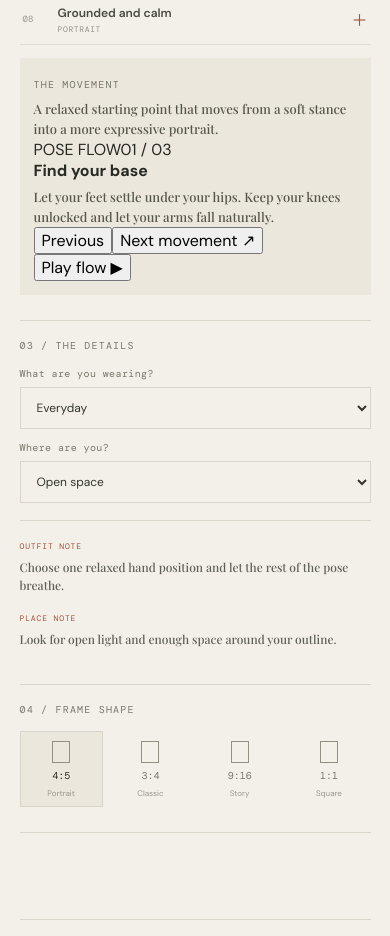
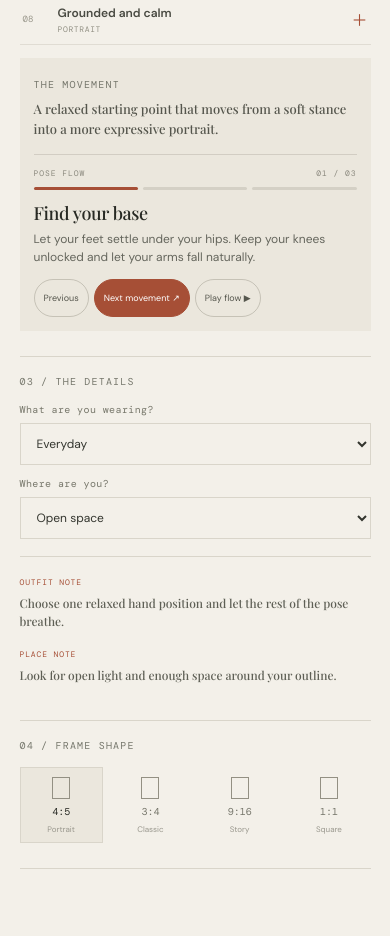
Before and after one commit to Shankar373/Pose-Coach, a React (Vite) app: page / in a window 390 px wide. Shown: the part 1860-2796 px from the top of the page. Built offline with nearby package versions, Linux system fonts and the light colour scheme; a web font is replaced by a local one.

Commit message:
Style animated pose flows and movement controls

```diff
--- a/src/styles.css
+++ b/src/styles.css
@@ -370,3 +370,117 @@
     stroke-dasharray: .01 8;
   }
 }
+
+
+/* Three-beat pose direction: calm controls, clear sequence hierarchy. */
+.reference-silhouette .guide-part {
+  transform-box: view-box;
+  transition: transform .82s cubic-bezier(.2,.72,.18,1), stroke .3s ease;
+  transform-origin: center;
+  will-change: transform;
+}
+.reference-silhouette .silhouette-body {
+  fill: rgba(255,255,255,.025) !important;
+  stroke: rgba(255,255,255,.96);
+  stroke-width: 3;
+  stroke-dasharray: .01 8.2;
+  stroke-linecap: round;
+  stroke-linejoin: round;
+}
+.camera-stage:not(.is-live) .reference-silhouette .silhouette-body {
+  fill: rgba(92,83,68,.018) !important;
+  stroke: rgba(92,83,68,.9);
+}
+.pose-sequence {
+  margin-top: 15px;
+  padding-top: 13px;
+  border-top: 1px solid rgba(120,115,101,.22);
+}
+.sequence-heading {
+  display: flex;
+  align-items: center;
+  justify-content: space-between;
+  color: #8a887d;
+  font: 8px var(--mono);
+  letter-spacing: .12em;
+}
+.sequence-progress {
+  display: grid;
+  grid-template-columns: repeat(3, 1fr);
+  gap: 5px;
+  margin: 9px 0 13px;
+}
+.sequence-progress span {
+  height: 3px;
+  border-radius: 2px;
+  background: rgba(121,116,103,.2);
+  transition: background .25s ease;
+}
+.sequence-progress span.complete,
+.sequence-progress span.current {
+  background: var(--clay);
+}
+.pose-sequence > strong {
+  display: block;
+  margin: 0 0 5px;
+  color: var(--ink);
+  font: 18px/1.2 var(--serif);
+  letter-spacing: -.02em;
+}
+.pose-sequence .sequence-instruction {
+  margin: 0;
+  color: #65665d;
+  font: 12px/1.55 "DM Sans", sans-serif;
+}
+.sequence-actions {
+  display: flex;
+  flex-wrap: wrap;
+  gap: 6px;
+  margin-top: 12px;
+}
+.sequence-actions button {
+  min-height: 34px;
+  padding: 0 10px;
+  border: 1px solid rgba(120,115,101,.32);
+  border-radius: 20px;
+  background: transparent;
+  color: #56574e;
+  font: 9px "DM Sans", sans-serif;
+  cursor: pointer;
+  transition: background .2s ease, border-color .2s ease, color .2s ease;
+}
+.sequence-actions button:nth-child(2) {
+  border-color: var(--clay);
+  background: var(--clay);
+  color: #fff;
+}
+.sequence-actions button.playing {
+  border-color: #6e7958;
+  background: #6e7958;
+  color: #fff;
+}
+.sequence-actions button:focus-visible,
+.pose-option:focus-visible {
+  outline: 2px solid var(--clay);
+  outline-offset: 3px;
+}
+@media(max-width:620px) {
+  .reference-silhouette .guide-part {
+    transition-duration: .68s;
+  }
+  .sequence-actions {
+    gap: 5px;
+  }
+  .sequence-actions button {
+    min-height: 38px;
+    padding: 0 9px;
+  }
+}
+@media(prefers-reduced-motion:reduce) {
+  .reference-silhouette .guide-part,
+  .sequence-progress span,
+  .sequence-actions button {
+    transition: none;
+    will-change: auto;
+  }
+}
```
